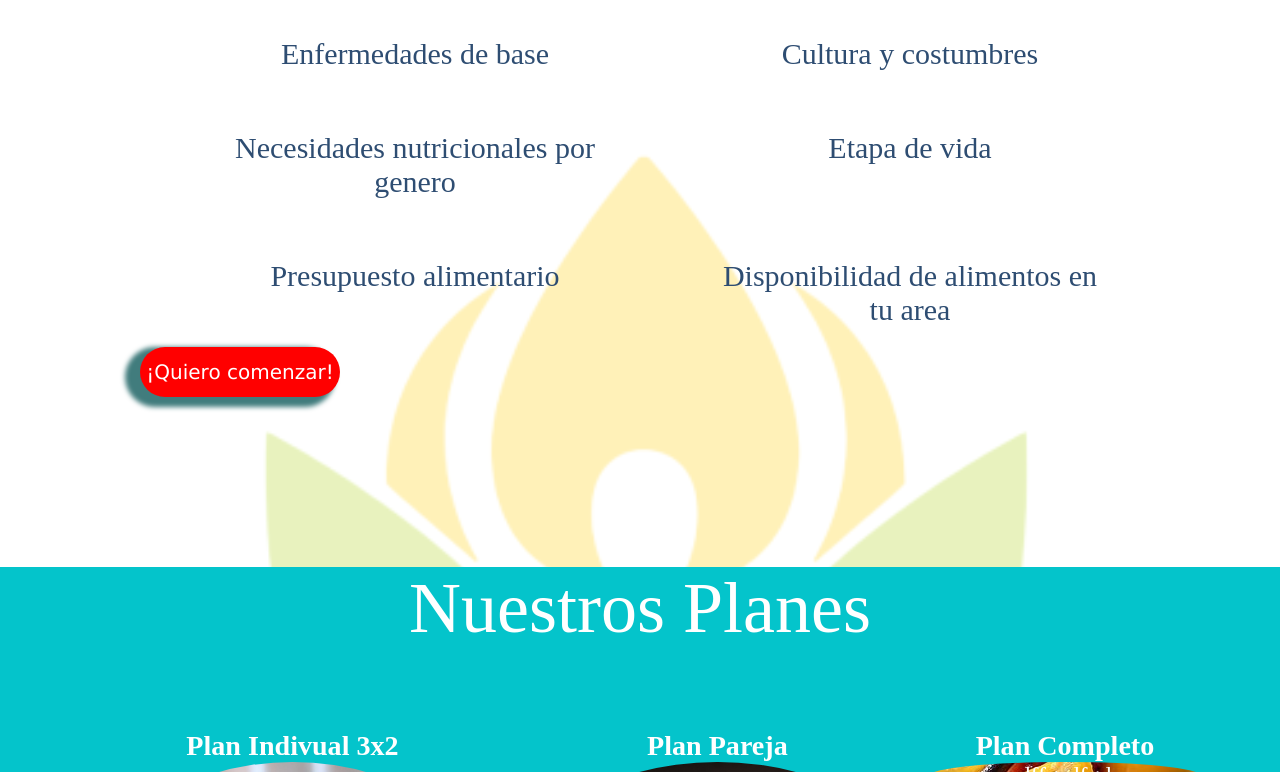
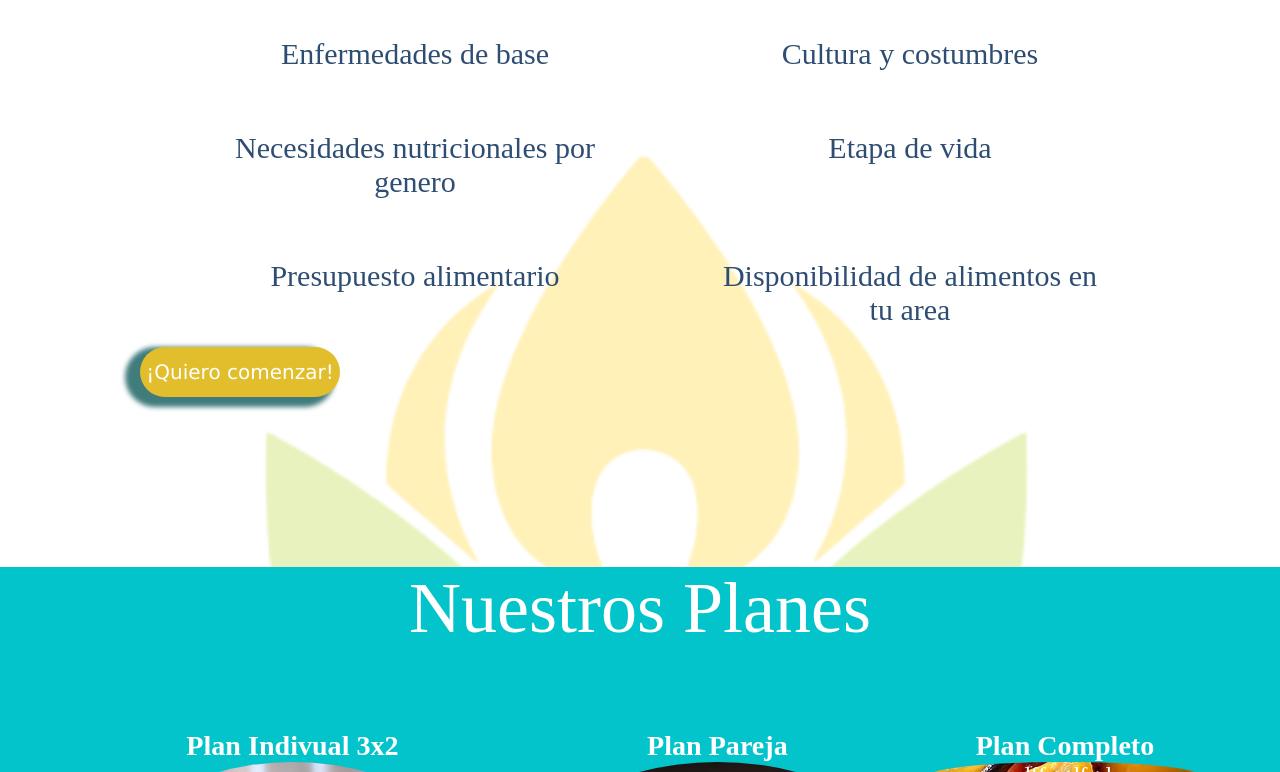
Before and after one commit to ThaliaOlvera/Nurse-Landing-Page, a plain HTML site: page index.html in a window 1280 px wide. In both pictures the pointer is over the button "¡Quiero comenzar!". Shown: the part 1353-2125 px from the top of the page. Drawn offline with Linux system fonts and the light colour scheme; a web font is replaced by a local one.

Commit message:
Modificacion de hover

```diff
--- a/style.css
+++ b/style.css
@@ -95,7 +95,7 @@ button{
 }
 
 button:hover {
-    background-color: red;
+    background-color: #e2be2c;
 
 }
 
```
